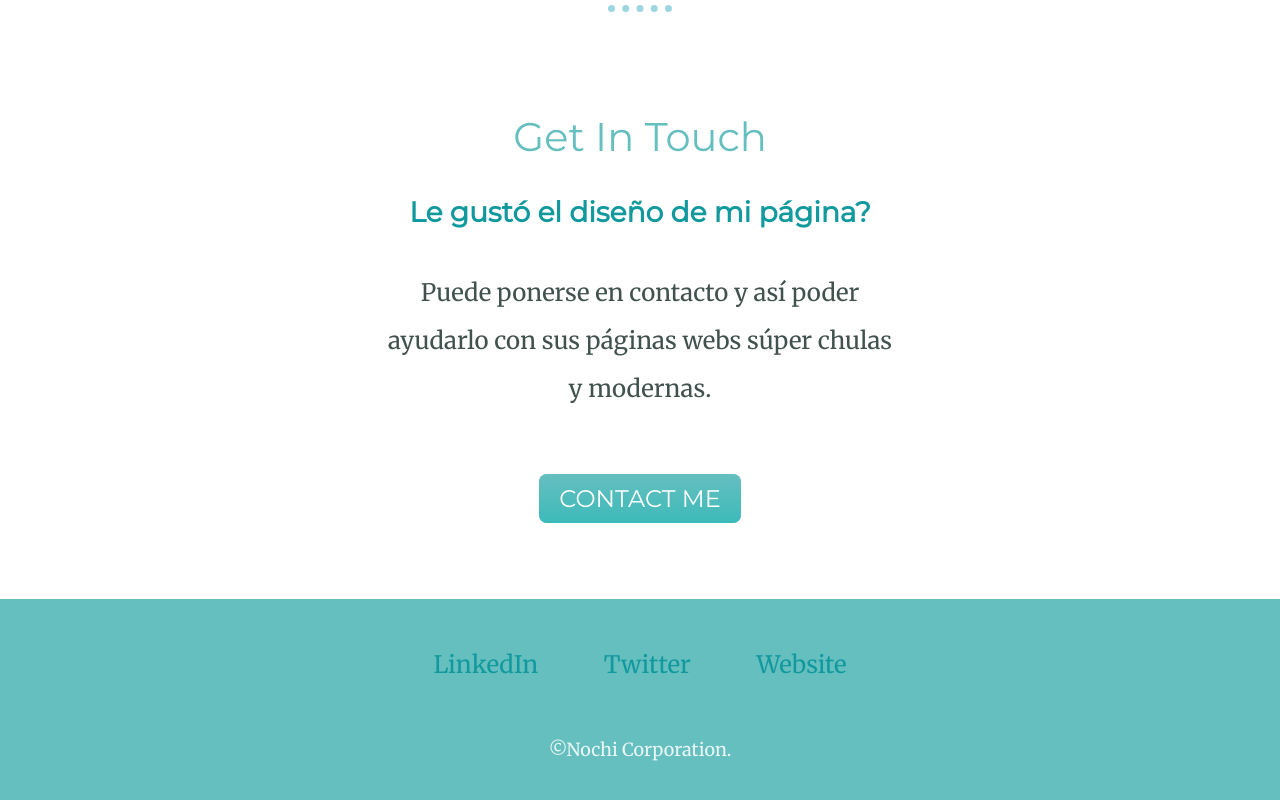
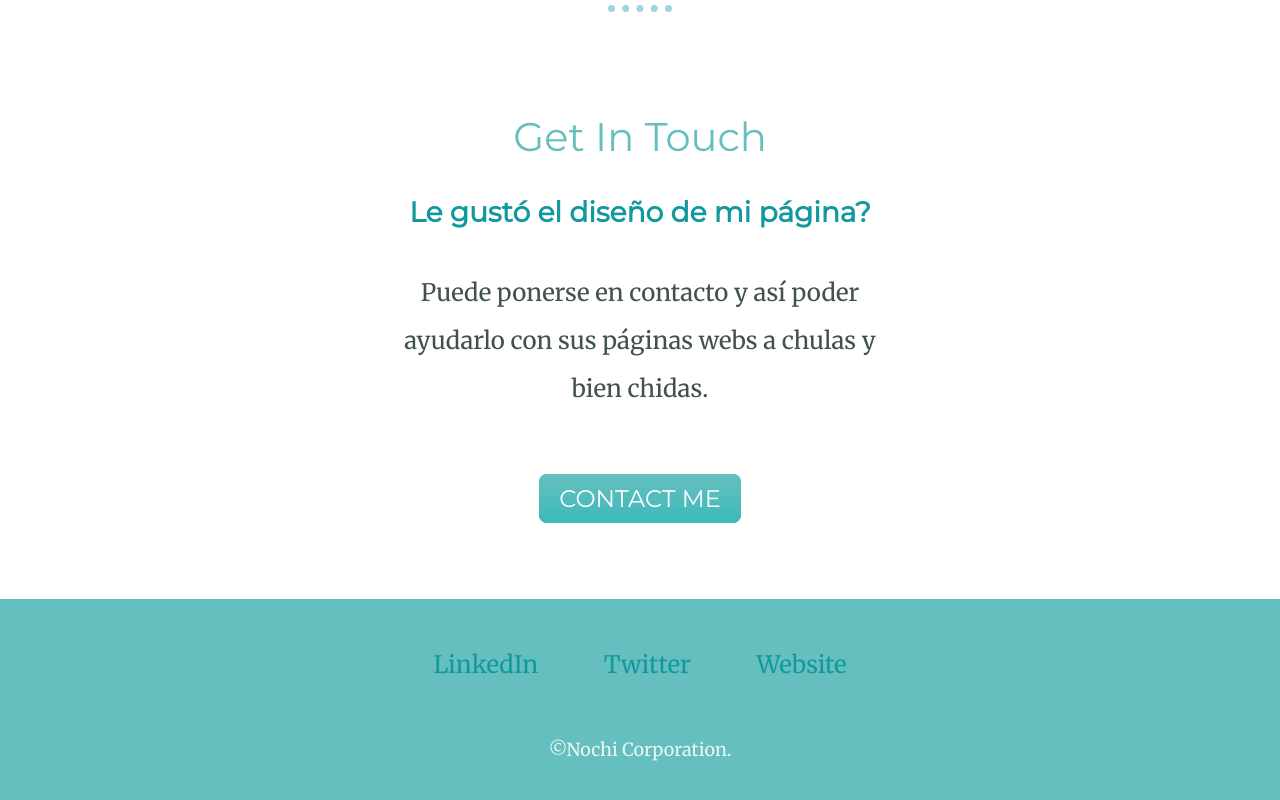
Before and after one commit to r2nochi/CV-with-CSS, a plain HTML site: page index.html in a window 1280 px wide. Shown: the part 2638-3438 px from the top of the page. Drawn offline with Linux system fonts and the light colour scheme.

Commit message:
Update index.html

```diff
--- a/index.html
+++ b/index.html
@@ -43,7 +43,7 @@
         <div class="contact-me">
           <h2>Get In Touch</h2>
           <h3 class="h3-contact-me">Le gustó el diseño de mi página?</h3>
-          <p class="p-contact-me">Puede ponerse en contacto y así poder ayudarlo con sus páginas webs súper chulas y modernas.</p>
+          <p class="p-contact-me">Puede ponerse en contacto y así poder ayudarlo con sus páginas webs a chulas y bien chidas.</p>
           <a class="btn" href="mailto:arturonochi@gmail.com">CONTACT ME</a>
         </div>
     </div>
```
